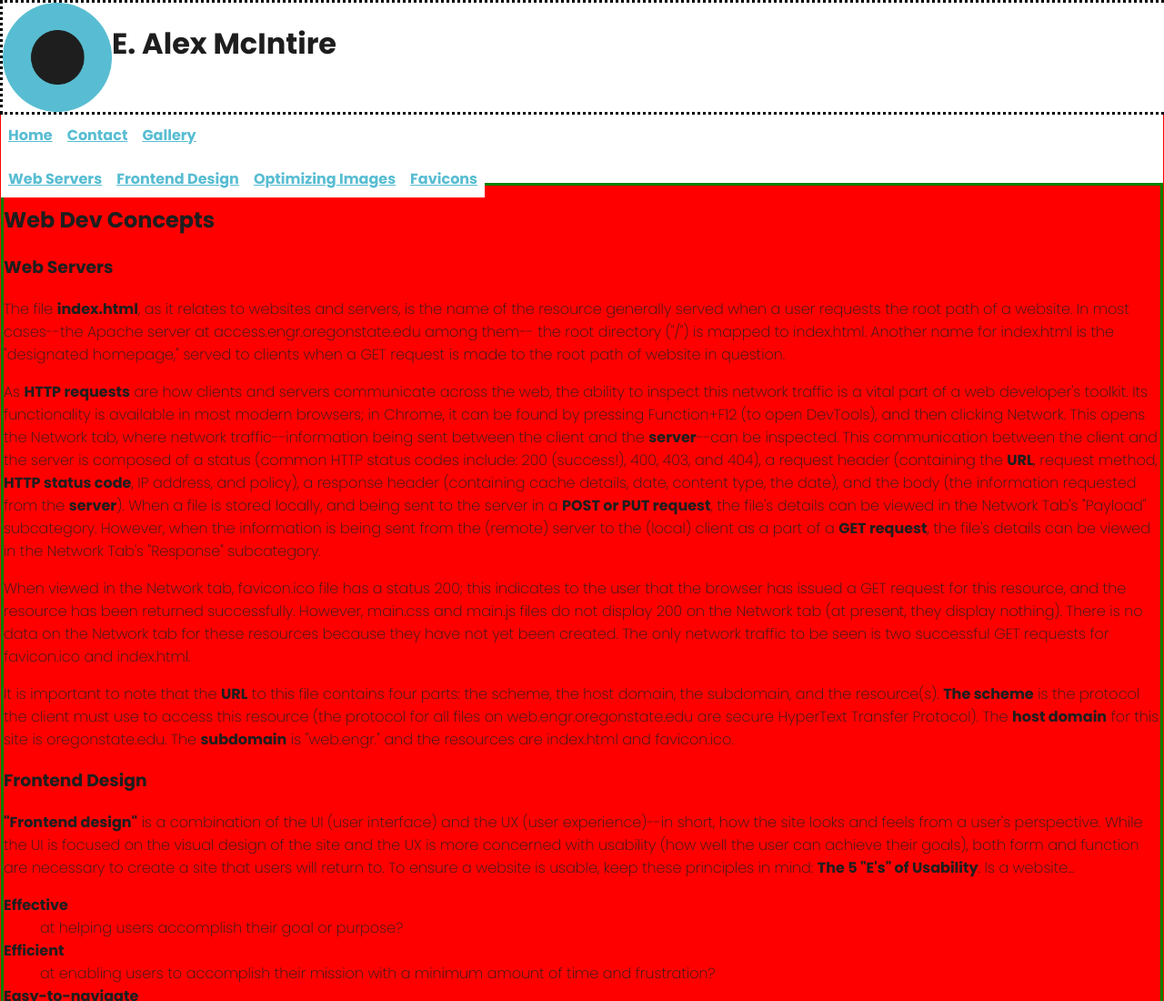
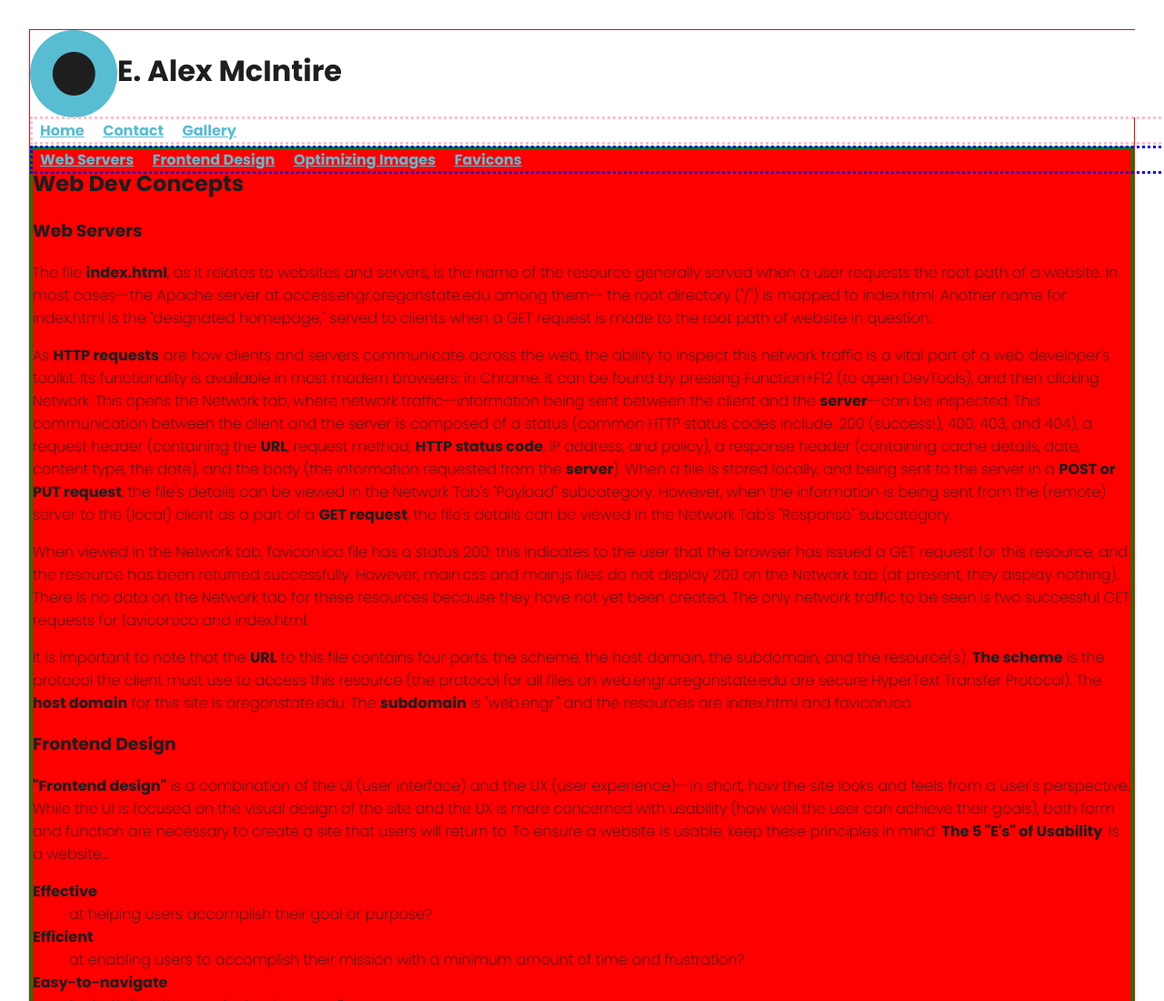
Before and after one commit to alexisabadger/a4-mcintire, a plain HTML site: page index.html in a window 1280 px wide. Shown: the top 1100 px of the page at 91% size. Drawn offline with Linux system fonts and the light colour scheme.

Commit message:
(fix): CSS still messy, but making progress (positioning with rem)

```diff
--- a/style.css
+++ b/style.css
@@ -20,7 +20,7 @@
 html {
   /* background-image: url("./images/21-monroe-street-new-york-ny.webp"); */
 
-  /*grid-template-rows: 1fr 5fr; */
+  margin: 2rem;
 }
 
 /*   ----- Variables  -----  */
@@ -39,18 +39,26 @@ html {
   }
 
   header {
-    border: 1px solid red;
+
+    /*margin-top: 1rem;
+
+    border: 3px dotted black;
     border-top: 5px solid green;
-    /*margin-top: 1rem;*/
-    background-color: white;
 
 
-    h1 {
-      img {
-        width: 24px;
-        height: 24px;
-      }
-    }
+*/
+position: fixed;
+display: flex;
+width: 100%;
+height: 6rem;
+background-color: white;
+z-index: 100; /* Ensures the header is on top of other content */
+
+
+    img {
+      max-width: 100%;
+      height: auto;
+  }
   }
   /*  ----- Viewport ----- elements inherited by all remaining elements ----- */
   body {       /* Can alternatively define in html {}. */
@@ -67,46 +75,40 @@ html {
     font-family:; /* Define with at least one font name and its related generic family name.*/
   }
 
-  #grid-child-header {
-
-    border: 3px dotted black;
-    display: flex;
-    position: fixed;
-    top: 0;
-    left: 0;
-    width: 100%;
-    height: 15%;
-
-    img {
-      max-width: 100%;
-      height: auto;
-  }
-
-  }
-
-  #grid-child-global-nav {
-    /*border: 3px dotted yellow;*/
+  .global {
+    /*border: 3px dotted yellow;
     display: flex;
     position: fixed;
     justify-content: center;
     top: 16%;
-    background-color: white;
+    background-color: white; */
+    position: fixed;
+  top: 8rem; /* Adjust this value to leave space for the fixed header */
+  width: 100vw; /* Adjust the width of your navigation bar */
+  z-index: 100; /* Ensures the nav bar is on top of other content */
+  border: 3px dotted pink;
+
   }
 
-  #grid-child-local-nav {
-    /*border: 3px dotted blue;*/
+  .local {
+    /*border: 3px dotted blue;
     display: flex;
     position: fixed;
     justify-content: center;
     top: 22%;
-    background-color: white;
+    background-color: white; */
+    position: fixed;
+  top: 10rem; /* Adjust this value to leave space for the fixed header */
+  width: 100vw; /* Adjust the width of your navigation bar */
+  z-index: 100; /* Ensures the nav bar is on top of other content */
+  border: 3px dotted blue;
   }
 
-  #grid-child-main {
+  main {
     display: grid;
     border: 3px solid green;
     background-color: red;
-    margin-top: 200px;
+    margin-top: 8rem;
   }
 /*
     ----- Page layout blocks -----
```
